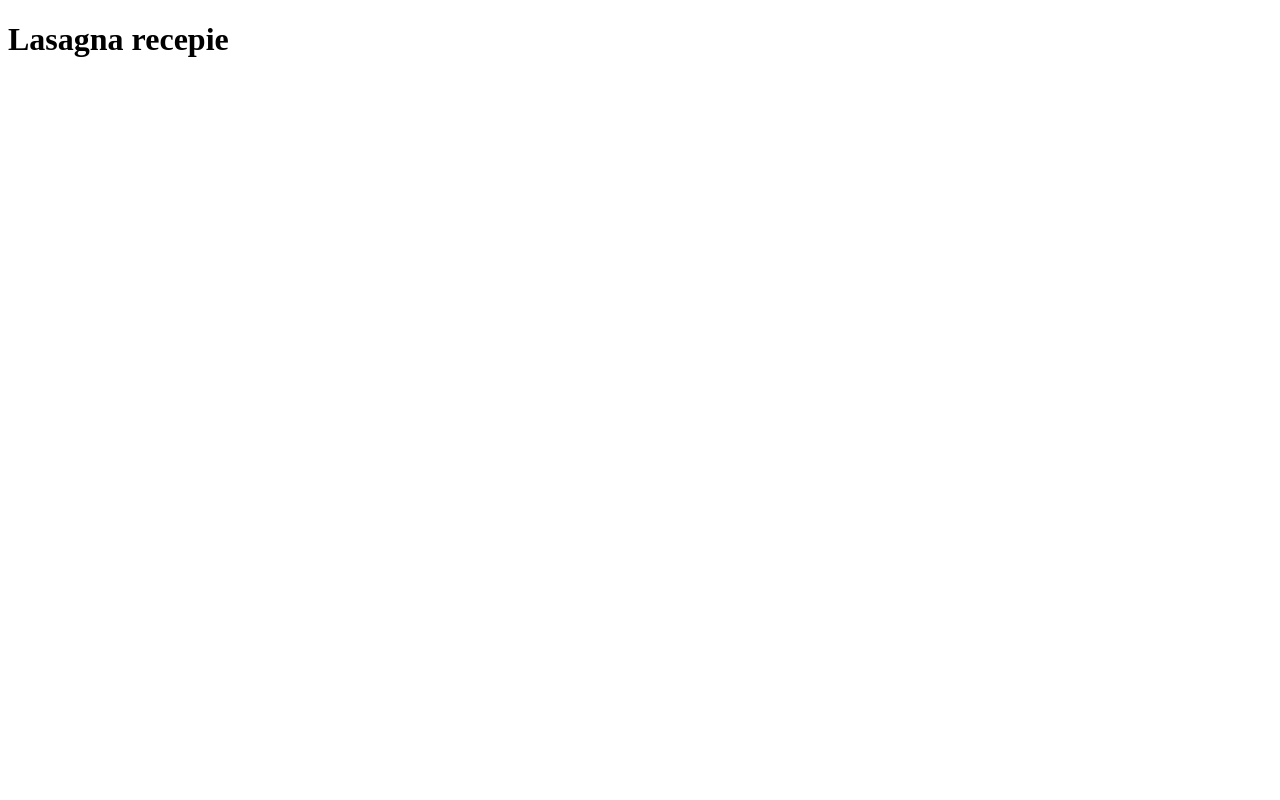
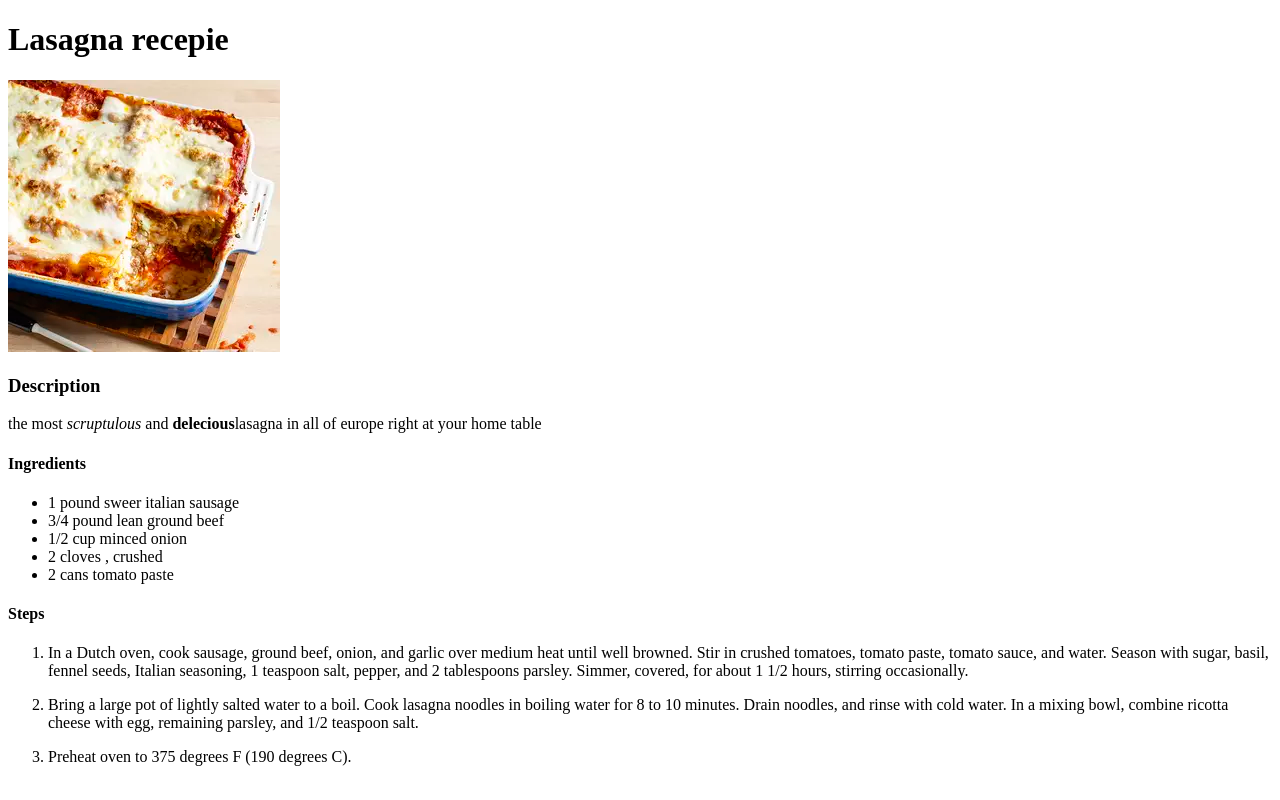
Before and after one commit to randint-y/odin-recepies, a plain HTML site: page recepies/lasagna.html in a window 1280 px wide. Drawn offline with Linux system fonts and the light colour scheme.

Commit message:
make changes to body of lasagna.html

```diff
--- a/recepies/lasagna.html
+++ b/recepies/lasagna.html
@@ -8,5 +8,22 @@
 </head>
 <body>
     <h1> Lasagna recepie</h1>
+    <img src="../photos/image.webp" alt = "lasagna pic">
+    <h3> Description</h3>
+    <p> the most <em>scruptulous</em> and <strong>delecious</strong>lasagna in all of europe right at your home table </p>
+    <h4> Ingredients</h4>
+    <ul>
+        <li> 1 pound sweer italian sausage</li>
+        <li> 3/4 pound lean ground beef</li>
+        <li> 1/2 cup minced onion</li>
+        <li> 2 cloves , crushed</li>
+        <li> 2 cans tomato paste</li>
+    </ul>
+    <h4> Steps</h4>
+    <ol>
+        <li><p> In a Dutch oven, cook sausage, ground beef, onion, and garlic over medium heat until well browned. Stir in crushed tomatoes, tomato paste, tomato sauce, and water. Season with sugar, basil, fennel seeds, Italian seasoning, 1 teaspoon salt, pepper, and 2 tablespoons parsley. Simmer, covered, for about 1 1/2 hours, stirring occasionally.</p></li>
+        <li> <p> Bring a large pot of lightly salted water to a boil. Cook lasagna noodles in boiling water for 8 to 10 minutes. Drain noodles, and rinse with cold water. In a mixing bowl, combine ricotta cheese with egg, remaining parsley, and 1/2 teaspoon salt.</p></li>
+        <li><p>Preheat oven to 375 degrees F (190 degrees C). </p></li>
+    </ol>
 </body>
 </html>
```
